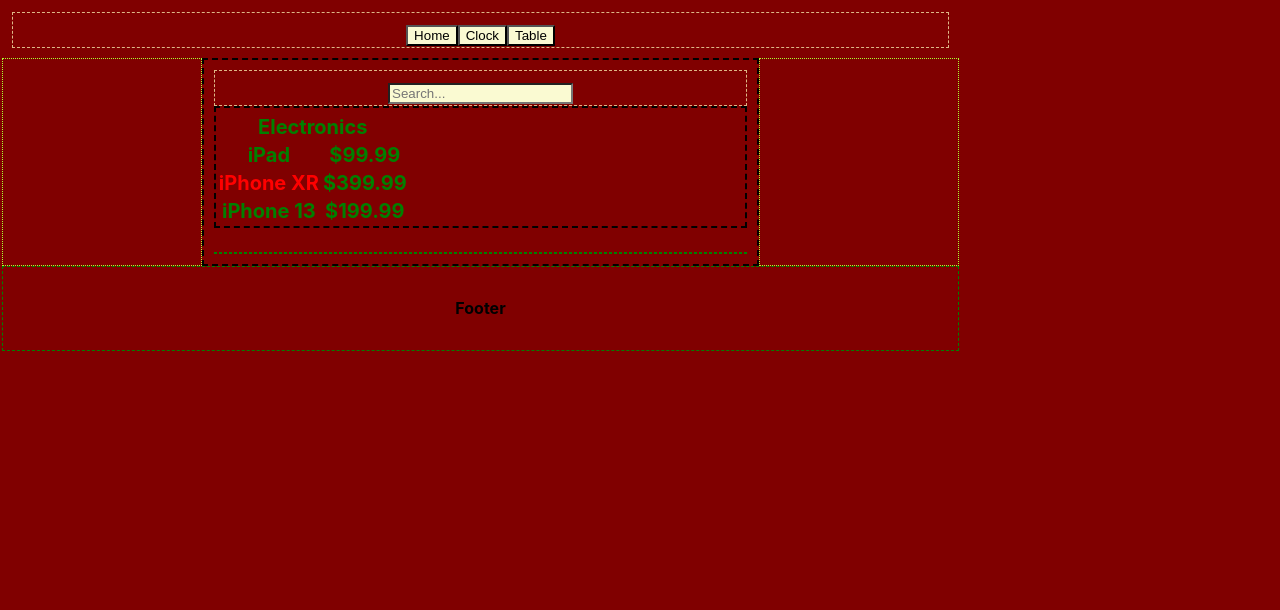
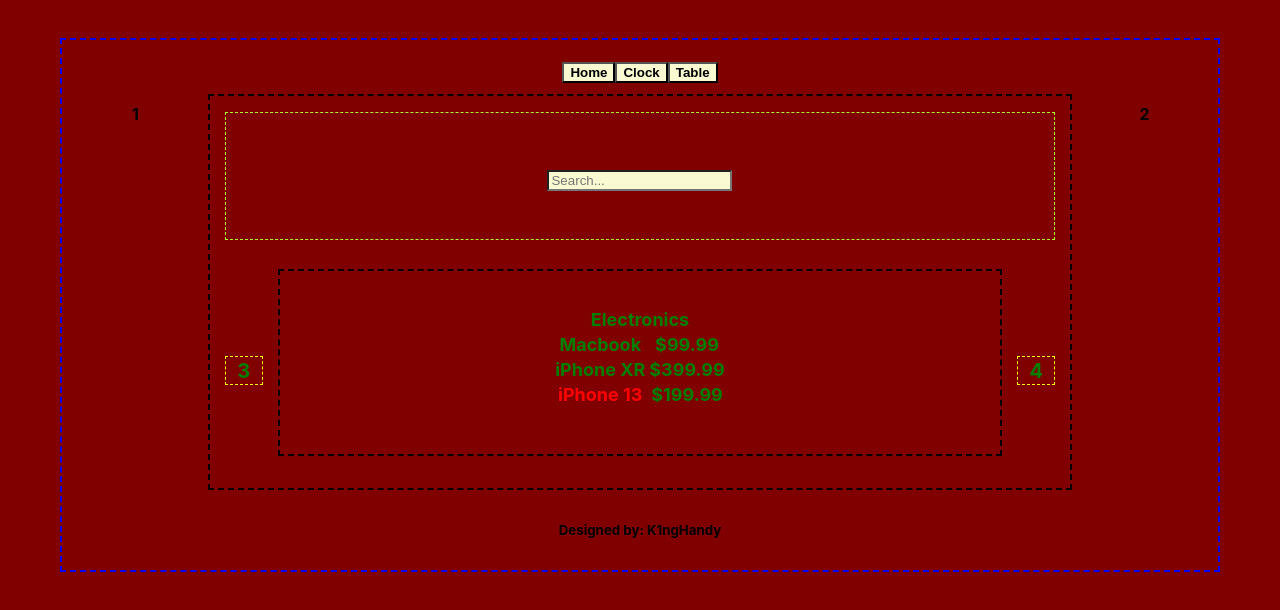
Before and after one commit to K1ngHandy/k1nghandy, a React (Create React App) app in the folder k1nghandy/: page /table in a window 1280 px wide. Shown: the top 610 px of the page. Built offline with nearby package versions, Linux system fonts and the light colour scheme.

Commit message:
ui tweaking

```diff
--- a/k1nghandy/src/App.css
+++ b/k1nghandy/src/App.css
@@ -3,9 +3,11 @@
   flex-flow: row wrap;
   font-weight: bold;
   text-align: center;
-  max-width: 75%;
+  max-width: 96%;
   align-content: center;
   justify-content: center;
+  margin: auto;
+  border: blue dashed 2px;
 }
 
 .App > * {
@@ -13,32 +15,70 @@
   flex: 1 100%;
 }
 
-.App-link {
-  color: #61dafb;
+.Header {
+  font-size: calc(12px + 2vmin);
+  justify-content: space-between;
+  /* border: burlywood dashed 1px; */
 }
 
-.Header {
-  font-size: calc(12px + 2vmin);
-  justify-content: space-around;
-  border: burlywood dashed 1px;
+.Header2 {
+  border: greenyellow dashed 1px;
+  min-height: 3%;
 }
 
 .Main {
   color: green;
   font-size: calc(12px + 1vmin);
+  margin-bottom: 2em;
+  margin: auto;
   border: black dashed 2px;
 }
 
 .Aside {
-  border: greenyellow dotted 1px;
+  /* border: greenyellow dashed 1px; */
+  min-height: 12%;
 }
 
 .Footer {
   justify-content: space-around;
-  border: green dashed 1px;
+  /* border: green dashed 1px; */
+}
+
+.Container {
+  display: flex;
+  flex-flow: row wrap;
+  text-align: center;
+  max-width: 99%;
+  /* max-height: 0rem; */
+  margin: auto;
+  align-content: center;
+  justify-content: space-around;
+}
+
+.Container > * {
+  padding: 3%;
+  flex: 1 100%;
+  margin-top: 0.3em;
+  margin-left: auto;
+  margin-right: auto;
+  margin-bottom: 1.2em;
+}
+
+.Main2 {
+  border: black dashed 2px;
+  font-size: calc(10px + 1vmin);
+  margin-left: 1.8%;
+  margin-right: 1.8%;
+}
+
+.Aside2 {
+  border: yellow dashed 1px;
+  padding: 1.5px;
+  margin: inherit;
 }
 
 .Button {
+  font-weight: bold;
   background-color: lightgoldenrodyellow;
   border-radius: 3%;
 }
@@ -64,23 +104,41 @@
 }
 
 .Input:hover {
-  transform: scale(1.2);
+  transform: scale(1.29);
   border-radius: 3%;
 }
 
-@media all and (min-width: 600px) {
-  .Aside { flex: 1 0 0; }
+.Table {
+  margin-top: 0.3em;
+  margin-left: auto;
+  margin-right: auto;
+  margin-bottom: 1.2em;
 }
 
-@media all and (min-width: 800px) {
-  .Main { flex: 3 0px; }
+@media all and (min-width: 600px) {
+  .Aside { flex: 0.9 0 0; }
+}
+
+@media all and (min-width: 960px) {
+  .Main { flex: 6 0px; }
   .Aside-1 { order: 1; }
   .Main    { order: 2; }
   .Aside-2 { order: 3; }
   .Footer  { order: 4; }
 }
 
+@media (min-width: 600px) {
+  .Aside2 { flex: 0.3 0 0; }
+}
+
+@media (min-width: 960px) {
+  .Main2 { flex: 6 0px; }
+  .Aside-3    { order: 1; }
+  .Main2      { order: 2; }
+  .Aside-4    { order: 3; }
+}
+
 body {
-  padding: 2px;
+  padding: 3%;
   background-color: maroon;
 }
--- a/k1nghandy/src/App.js
+++ b/k1nghandy/src/App.js
@@ -25,13 +25,12 @@
           <Route exact path="/clock" element={<Clock date={new Date()} />} />
         </Routes>
       </article>
-      <aside className='Aside Aside-1'></aside>
-      <aside className='Aside Aside-2'></aside>
+      <aside className='Aside Aside-1'>1</aside>
+      <aside className='Aside Aside-2'>2</aside>
       <footer className='Footer'>
         <Footer />
       </footer>
       <br />
-
     </div>
   );
 }
--- a/k1nghandy/src/components/Clock.js
+++ b/k1nghandy/src/components/Clock.js
@@ -25,8 +25,13 @@
 
     render() {
         return (
-            <div>
-                <h3 className='Clock'>{this.state.date.toLocaleTimeString()}</h3>
+            <div className='Container'>
+                <header className='Header2'>
+                    <h3 className='Clock'>{this.state.date.toLocaleTimeString()}</h3>
+                </header>
+                <article className='Main2'></article>
+                <aside className='Aside2 Aside-3'>3</aside>
+                <aside className='Aside2 Aside-4'>4</aside>
             </div>
         );
     }
--- a/k1nghandy/src/components/Footer.js
+++ b/k1nghandy/src/components/Footer.js
@@ -3,7 +3,7 @@
 function Footer() {
     return (
         <div>
-            <h4>Footer</h4>
+            <h5>Designed by: K1ngHandy</h5>
         </div>
     )
 }
--- a/k1nghandy/src/components/Header.js
+++ b/k1nghandy/src/components/Header.js
@@ -7,9 +7,9 @@
 function Header() {
     return (
         <div className="Header">
-            <Link to='/'><HomeButton /></Link>
-            <Link to='/clock'><ClockButton /></Link>
-            <Link to='/table'><TableButton /></Link>
+            <Link className='App-link' to='/'><HomeButton /></Link>
+            <Link className='App-link' to='/clock'><ClockButton /></Link>
+            <Link className='App-link' to='/table'><TableButton /></Link>
         </div>
     )
 }
--- a/k1nghandy/src/components/Home.js
+++ b/k1nghandy/src/components/Home.js
@@ -10,10 +10,16 @@
 
     render() {
         return (
-            <div>
-                <h3>Hello..</h3>
-                <img className='Main-img' src={img} alt='random generated'></img>
-                <br></br>
+            <div className='Container'>
+                <header className='Header2'>
+                    <h3>Hello..</h3>
+                </header>
+                <article className='Main2'>
+                    <img className='Main-img' src={img} alt='random generated'></img>
+                    <br></br>
+                </article>
+                <aside className='Aside2 Aside-3'>3</aside>
+                <aside className='Aside2 Aside-4'>4</aside>
             </div>
         );
     }
--- a/k1nghandy/src/components/Table.js
+++ b/k1nghandy/src/components/Table.js
@@ -5,7 +5,7 @@
         const category = this.props.category;
         return (
             <tr>
-                <th colSpan='2'>
+                <th colSpan='3'>
                     {category}
                 </th>
             </tr>
@@ -53,8 +53,7 @@
         });
 
         return (
-            <table>
-                {/* <table> */}
+            <table className='Table'>
                 <thead>
                     <tr>
                         <th></th>
@@ -70,38 +69,41 @@
 class SearchBar extends React.Component {
     render() {
         return (
-            <div className='Header'>
+            <h3>
                 <form>
                     <input className='Input' type='text' placeholder='Search...' />
-                    <br></br>
                 </form>
-            </div>
+            </h3>
         );
     }
 }
 
 class FilterableProductTable extends React.Component {
+    constructor() {
+        super();
+        this.state = { category: '', price: '', stocked: false, name: '' };
+    }
 
     render() {
         return (
-            <div>
-                <header>
+            <div className='Container'>
+                <header className='Header2'>
                     <SearchBar />
                 </header>
-                <article className='Main'>
+                <article className='Main2'>
                     <ProductTable products={PRODUCTS} />
                 </article>
-                <br></br>
-                <footer className='Footer'></footer>
+                <aside className='Aside2 Aside-3'>3</aside>
+                <aside className='Aside2 Aside-4'>4</aside>
             </div>
         );
     }
 }
 
 export const PRODUCTS = [
-    { category: 'Electronics', price: '$99.99', stocked: true, name: 'iPad' },
-    { category: 'Electronics', price: '$399.99', stocked: false, name: 'iPhone XR' },
-    { category: 'Electronics', price: '$199.99', stocked: true, name: 'iPhone 13' }
+    { category: 'Electronics', price: '$99.99', stocked: true, name: 'Macbook' },
+    { category: 'Electronics', price: '$399.99', stocked: true, name: 'iPhone XR' },
+    { category: 'Electronics', price: '$199.99', stocked: false, name: 'iPhone 13' }
 ];
 
 export default FilterableProductTable;
```
